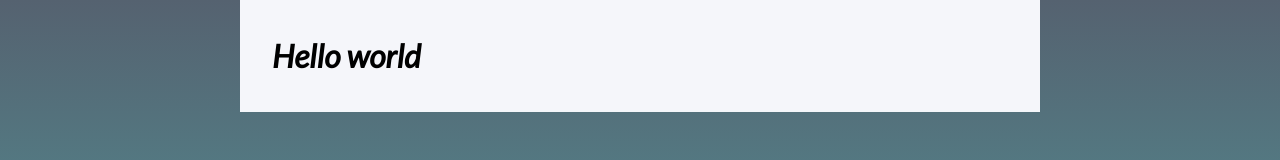
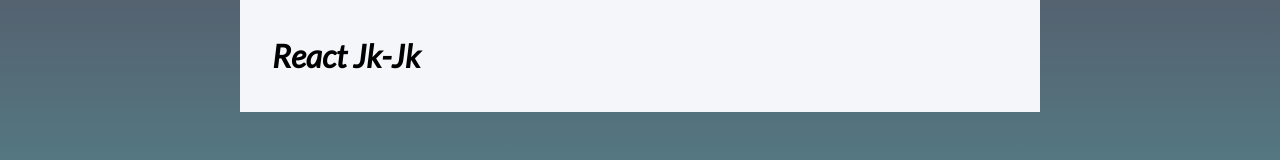
Before and after one commit to NeilWkz/react-jk-jk, a React (Vite) app: page / in a window 1280 px wide. Shown: the top 160 px of the page. Built offline with nearby package versions, Linux system fonts and the light colour scheme.

Commit message:
write first test

```diff
--- a/src/components/App.tsx
+++ b/src/components/App.tsx
@@ -5,7 +5,7 @@ interface Props {}
 export default function App({}: Props) {
   return (
     <div className="container">
-      <h1>Hello world</h1>
+      <h1>React Jk-Jk</h1>
     </div>
   )
 }
```
Also changed, not shown: 2 other files (tests, documents, lock files or other folders).
